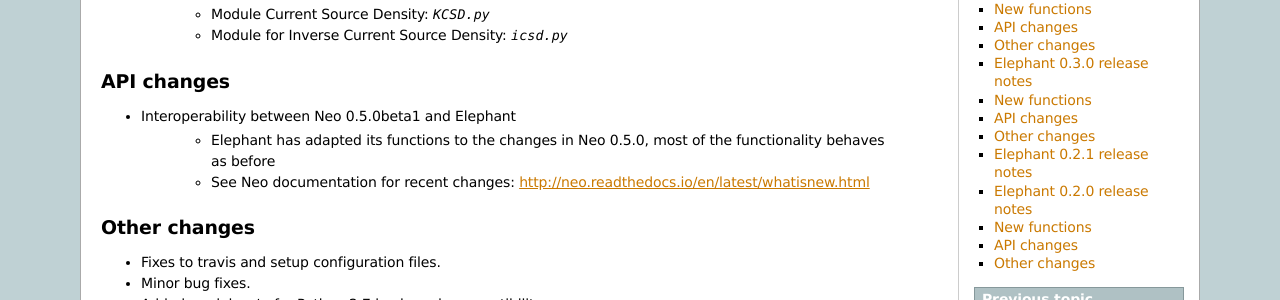
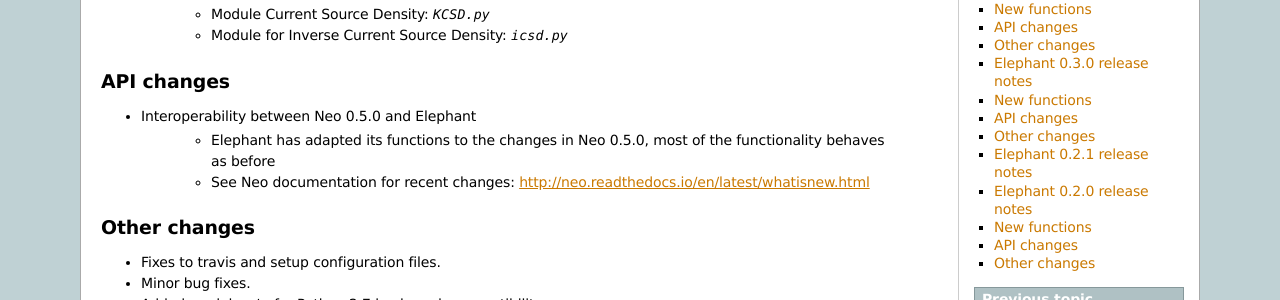
Before and after one commit to NeuralEnsemble/elephant, a Sphinx documentation site: the page built from doc/release_notes.rst, in a window 1280 px wide. Shown: the part 297-597 px from the top of the page. Built offline with Sphinx 7.4.7, drawn with Linux system fonts in a browser that asks for light colours; formulas are drawn with MathJax 3; pages that are not in the unit, such as notebooks, are missing from menus.

Commit message:
corrected to neo >= 0.5.0

```diff
--- a/doc/install.rst
+++ b/doc/install.rst
@@ -15,7 +15,7 @@ The following packages are required to use Elephant:
     * numpy_ >= 1.8.2
     * scipy_ >= 0.14.0
     * quantities_ >= 0.10.1
-    * neo_ == 0.5.0
+    * neo_ >= 0.5.0
 
 The following packages are optional in order to run certain parts of Elephant:
     * For using the pandas_bridge module:
--- a/doc/release_notes.rst
+++ b/doc/release_notes.rst
@@ -16,7 +16,7 @@ New functions
 
 API changes
 ===========
-* Interoperability between Neo 0.5.0beta1 and Elephant
+* Interoperability between Neo 0.5.0 and Elephant
     * Elephant has adapted its functions to the changes in Neo 0.5.0,
       most of the functionality behaves as before
     * See Neo documentation for recent changes: http://neo.readthedocs.io/en/latest/whatisnew.html
--- a/doc/requirements.txt
+++ b/doc/requirements.txt
@@ -1,6 +1,6 @@
 # Requirements for building documentation
 numpy>=1.8.2
 quantities>=0.10.1
-neo>=0.4.1
+neo>=0.5.0
 numpydoc
 sphinx
```
